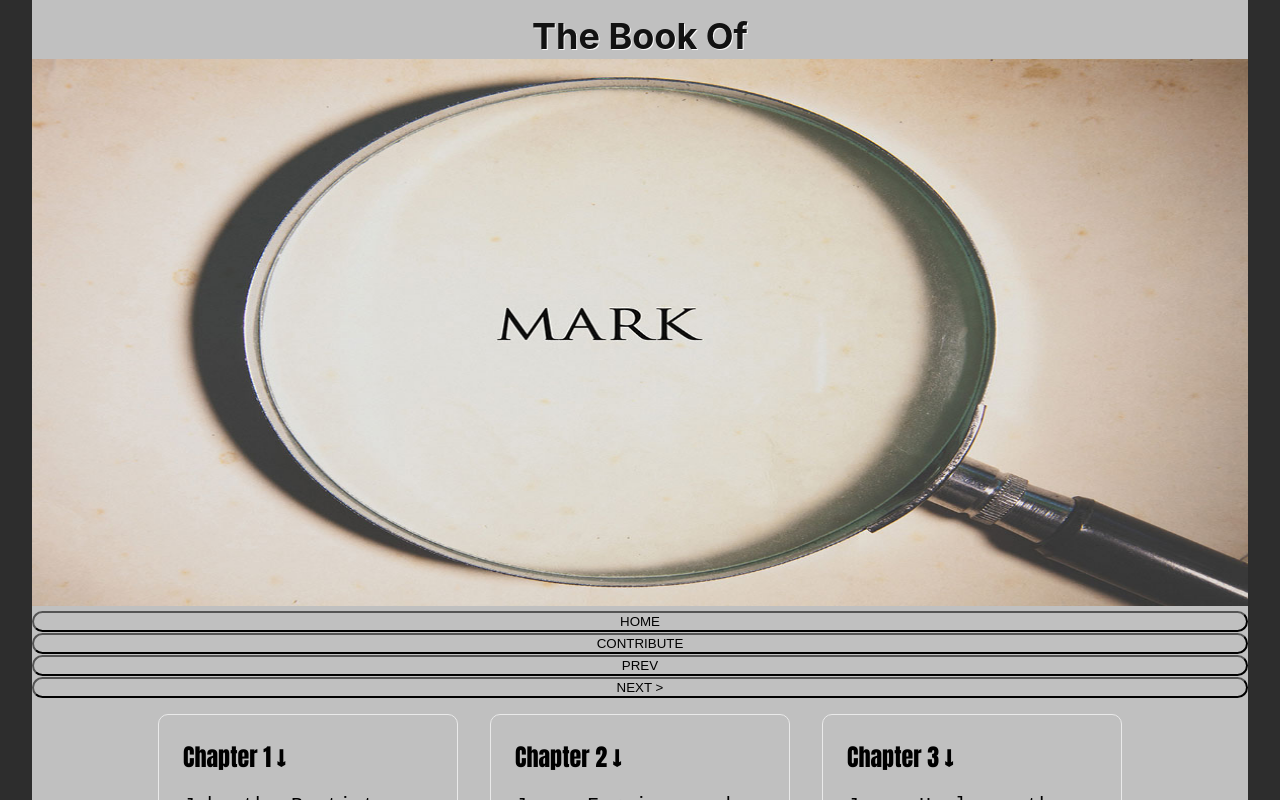
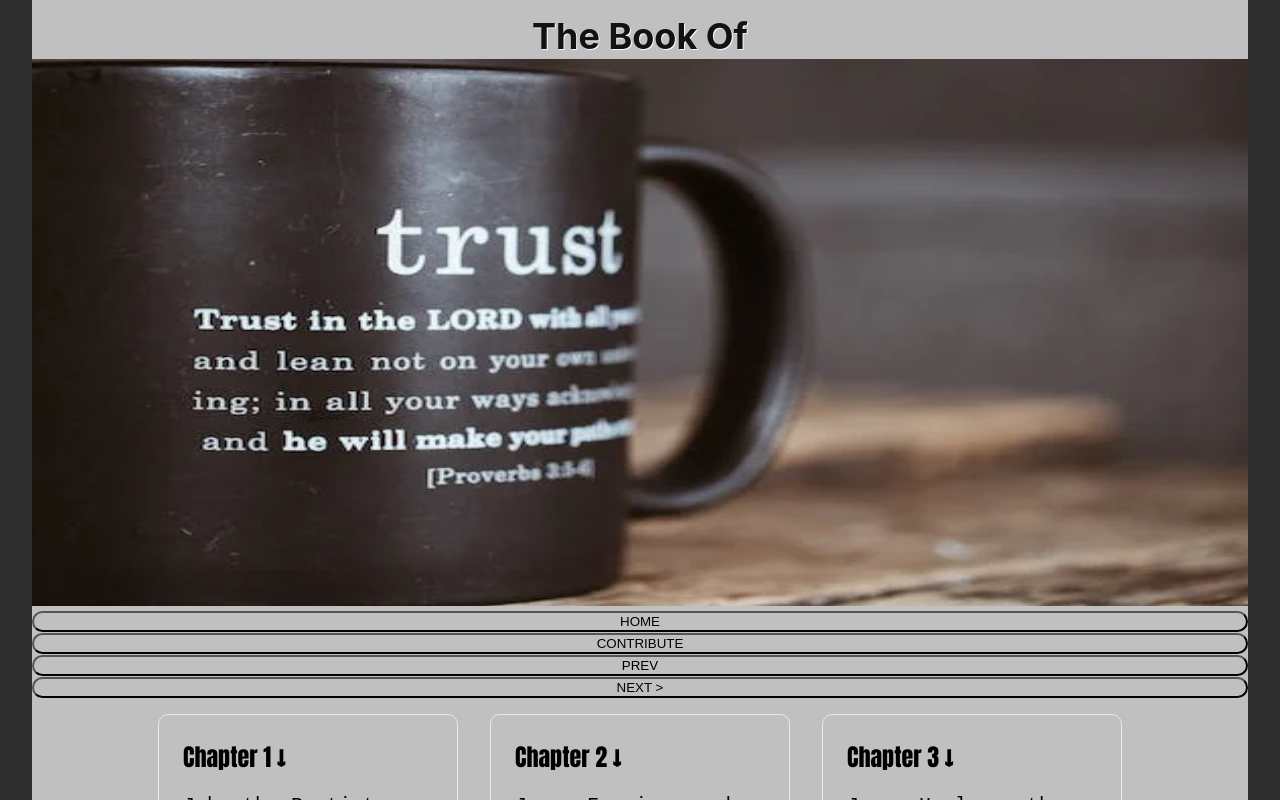
Before and after one commit to jnutt367/mark, a Next.js app: page / in a window 1280 px wide. Shown: the top 800 px of the page. Built offline with nearby package versions, Linux system fonts and the light colour scheme.

Commit message:
Update index.js
trust.webp is new hero

```diff
--- a/pages/index.js
+++ b/pages/index.js
@@ -21,7 +21,7 @@ export default function Home() {
         </h1>
       <div className={styles.hero}>
        <Image
-                                src="/Mark_1.jpg"
+                                src="/trust.webp"
                                 alt="Jesus"
                                 height={900}
                                 width={2000}
```
